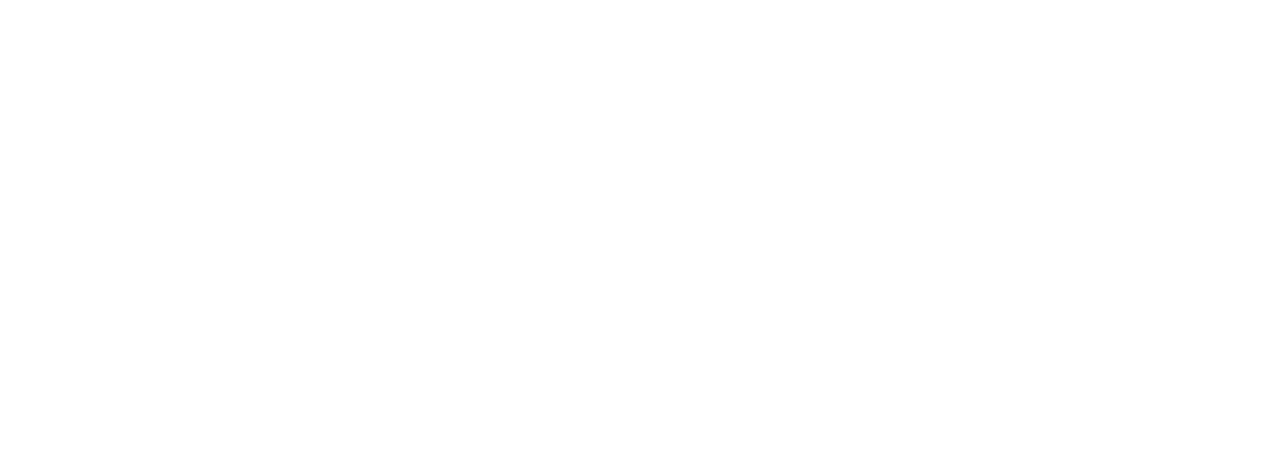
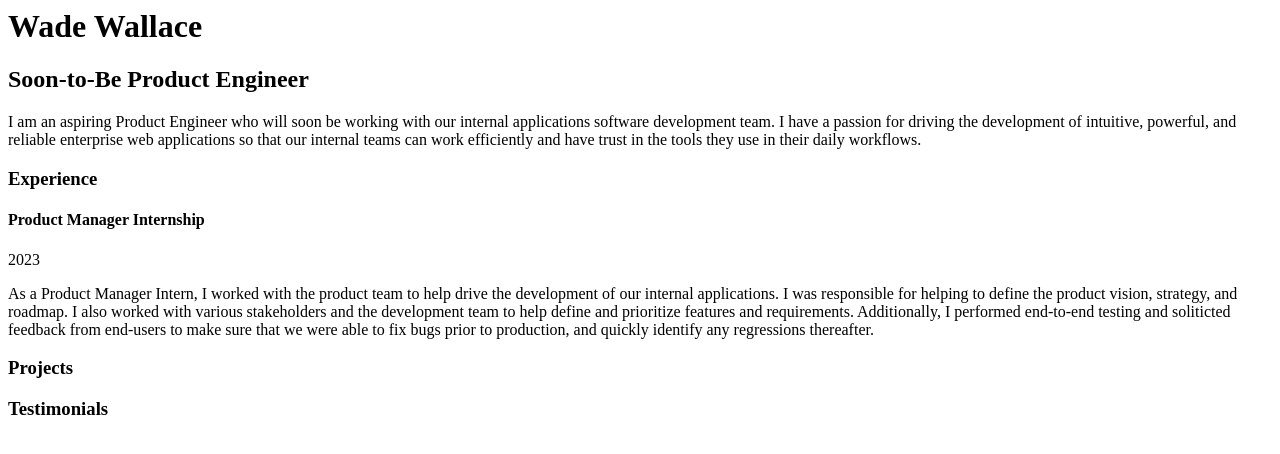
Before and after one commit to wadallace/3-18, a plain HTML site: page index.html in a window 1280 px wide. Drawn offline with Linux system fonts and the light colour scheme.

Commit message:
Starting Porfolio Content

```diff
--- a/index.html
+++ b/index.html
@@ -1,12 +1,43 @@
 <html lang="en">
-<head>
-    <meta charset="UTF-8">
-    <meta name="viewport" content="width=device-width, initial-scale=1.0">
-    <title>Document</title>
-</head>
-<body>
-    <p></p>
-    <p></p>
-    <p></p>
-</body>
+  <head>
+    <meta charset="UTF-8" />
+    <meta name="viewport" content="width=device-width, initial-scale=1.0" />
+    <title>Portfolio Website</title>
+  </head>
+  <body>
+    <div class="me">
+      <h1>Wade Wallace</h1>
+      <h2>Soon-to-Be Product Engineer</h2>
+      <p>
+        I am an aspiring Product Engineer who will soon be working with our
+        internal applications software development team. I have a passion for
+        driving the development of intuitive, powerful, and reliable enterprise
+        web applications so that our internal teams can work efficiently and
+        have trust in the tools they use in their daily workflows.
+      </p>
+    </div>
+    <div class="Experience">
+      <h3>Experience</h3>
+      <div class="pm-intern">
+        <h4>Product Manager Internship</h4>
+        <p>2023</p>
+        <p>
+          As a Product Manager Intern, I worked with the product team to help
+          drive the development of our internal applications. I was responsible
+          for helping to define the product vision, strategy, and roadmap. I
+          also worked with various stakeholders and the development team to help
+          define and prioritize features and requirements. Additionally, I
+          performed end-to-end testing and soliticted feedback from end-users to
+          make sure that we were able to fix bugs prior to production, and
+          quickly identify any regressions thereafter.
+        </p>
+      </div>
+    </div>
+    <div class="projects">
+      <h3>Projects</h3>
+    </div>
+    <div class="testimonials">
+      <h3>Testimonials</h3>
+    </div>
+  </body>
 </html>
```
